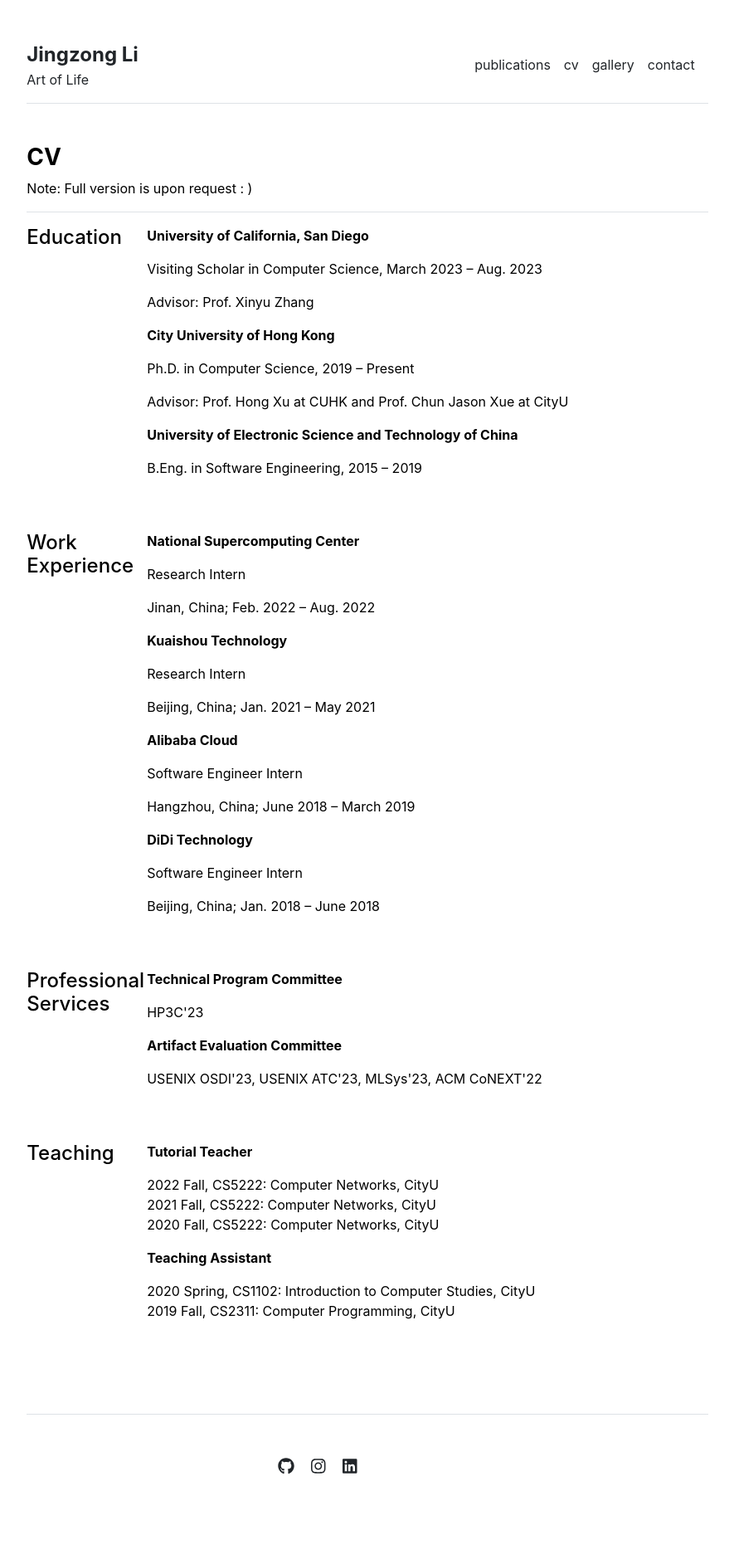
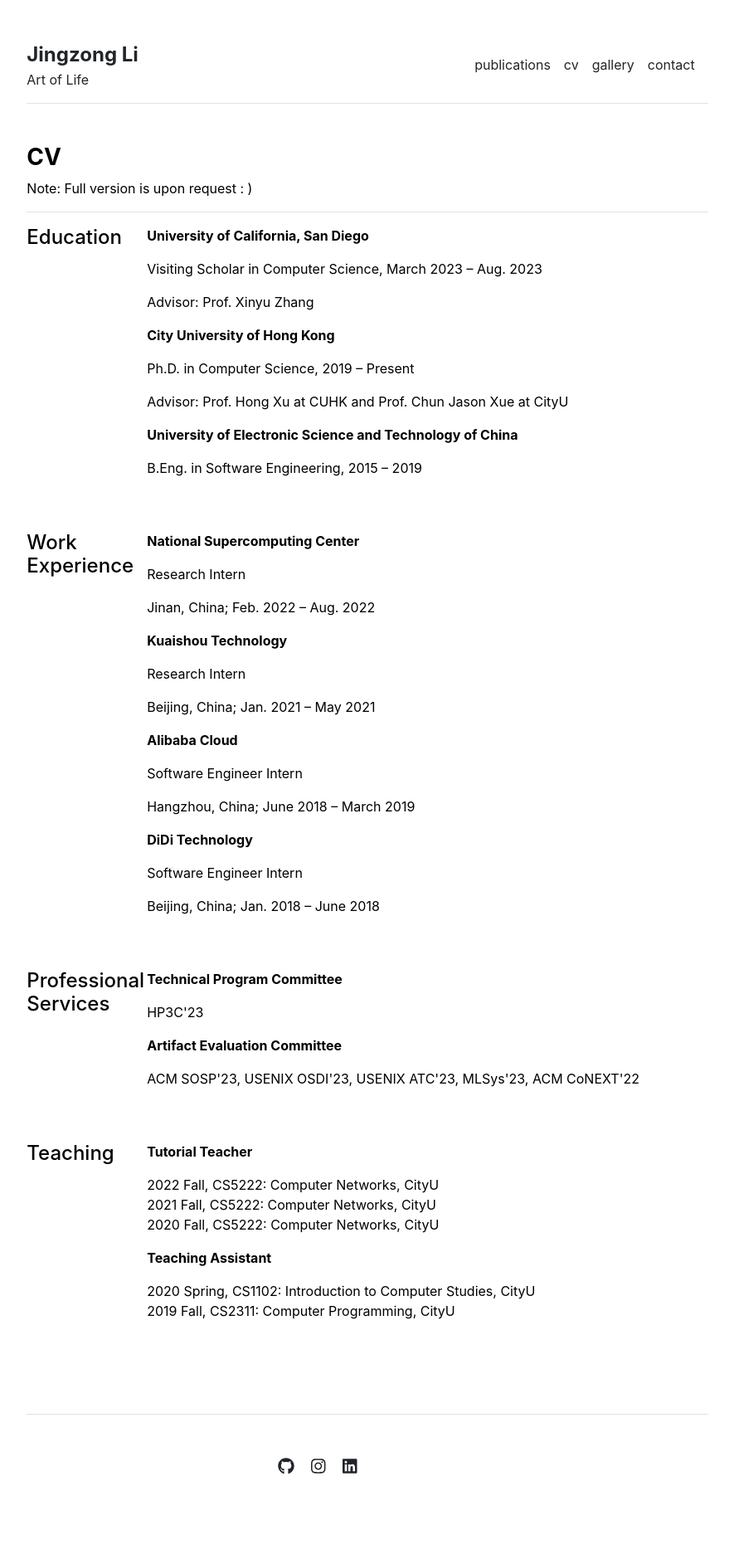
Before and after one commit to kanonjz/academic, a Jekyll site: the page built from cv.md, in a window 1280 px wide. Shown: the whole page at 83% size, without its empty margins (197-1082 px from the left). Built offline with Jekyll 4.4.1, drawn with Linux system fonts in a browser that asks for light colours.

Commit message:
add aec sosp

```diff
--- a/_data/cv/service.yml
+++ b/_data/cv/service.yml
@@ -2,4 +2,4 @@
   venue: 'HP3C''23'
 
 - title: 'Artifact Evaluation Committee'
-  venue: 'USENIX OSDI''23, USENIX ATC''23, MLSys''23, ACM CoNEXT''22'
+  venue: 'ACM SOSP''23, USENIX OSDI''23, USENIX ATC''23, MLSys''23, ACM CoNEXT''22'
```
